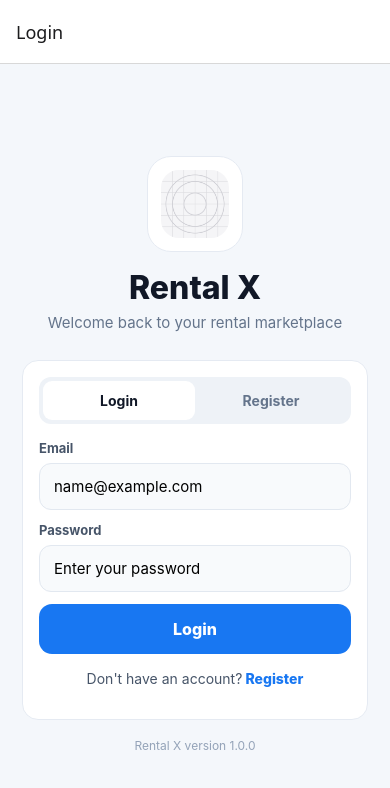
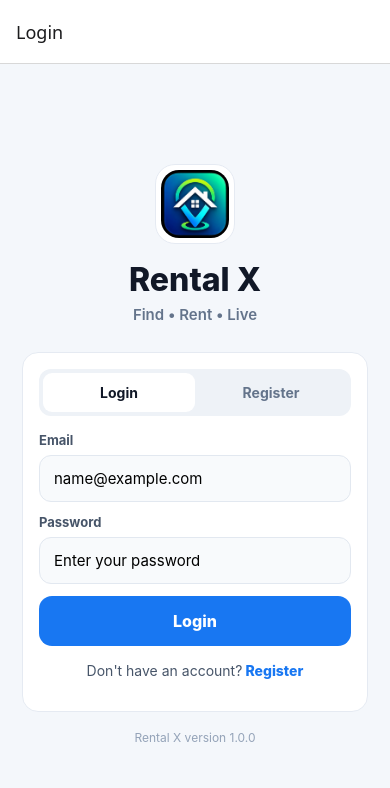
Before and after one commit to shakil51298/rentaX, a React Native app: screen /Login in a window 390 px wide. Shown: the top 788 px of the page. Built offline with nearby package versions, Linux system fonts and the light colour scheme.

Commit message:
lgo added

```diff
--- a/app.json
+++ b/app.json
@@ -4,7 +4,7 @@
     "slug": "rental-x",
     "version": "1.0.0",
     "orientation": "portrait",
-    "icon": "./assets/icon.png",
+    "icon": "./assets/logo.png",
     "userInterfaceStyle": "light",
     "newArchEnabled": true,
     "splash": {
@@ -17,7 +17,7 @@
     },
     "android": {
       "adaptiveIcon": {
-        "foregroundImage": "./assets/adaptive-icon.png",
+        "foregroundImage": "./assets/logo.png",
         "backgroundColor": "#ffffff"
       },
       "edgeToEdgeEnabled": true,
--- a/src/screens/LoginScreen.js
+++ b/src/screens/LoginScreen.js
@@ -155,9 +155,9 @@ export default function LoginScreen({ navigation }) {
         <View style={{ alignItems: 'center', marginBottom: 28 }}>
           <View
             style={{
-              width: 96,
-              height: 96,
-              borderRadius: 24,
+              width: 80,
+              height: 80,
+              borderRadius: 20,
               backgroundColor: '#fff',
               alignItems: 'center',
               justifyContent: 'center',
@@ -166,7 +166,7 @@ export default function LoginScreen({ navigation }) {
             }}
           >
             <Image
-              source={require('../../assets/icon.png')}
+              source={require('../../assets/logo.png')}
               style={{ width: 68, height: 68, borderRadius: 18 }}
               resizeMode="contain"
             />
@@ -175,9 +175,15 @@ export default function LoginScreen({ navigation }) {
           <Text style={{ marginTop: 16, fontSize: 32, fontWeight: '800', color: '#111827' }}>
             Rental X
           </Text>
-
-          <Text style={{ marginTop: 6, fontSize: 15, color: '#64748b', textAlign: 'center' }}>
-            {isRegisterMode ? 'Create your rental account' : 'Welcome back to your rental marketplace'}
+          <Text
+            style={{
+              marginTop: 6,
+              fontSize: 15,
+              color: '#64748b',
+              fontWeight: '600',
+            }}
+          >
+            Find • Rent • Live
           </Text>
         </View>
 
```
Also changed, not shown: assets/logo.png (added).
